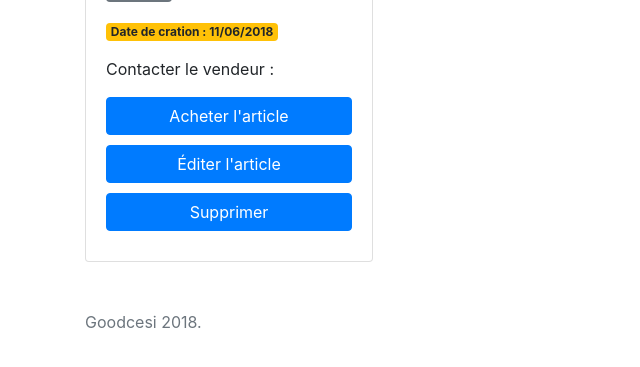
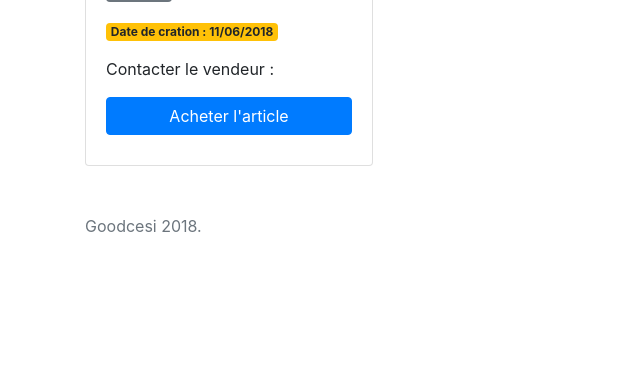
Before and after one commit to teamCesi/good-cesi-s4, a Symfony app: template templates/article/show.html.twig in a window 1280 px wide. Shown: the part 264-631 px from the top of the page, without its empty margins (0-640 px from the left). Run offline with Twig, Linux system fonts and the light colour scheme; the template is opened without the code that fills it, so the values that code supplies are empty; some libraries are stand-ins or nearby versions.

Commit message:
correction bug article

```diff
--- a/templates/article/show.html.twig
+++ b/templates/article/show.html.twig
@@ -21,11 +21,15 @@
         <a href="{{ path('article_acheter', {'id': article.id}) }}" class="btn btn-primary view-article">Acheter l'article</a>
       {% endif %}
 
-      <!-- on vérifie que l'id de l'utilisateur connecté soit le même que le vendeur-->
-      {% if article.utilisateur.id == app.user.id %}
-      <a href="{{ path('article_edit', {'id': article.id}) }}" class="btn btn-primary view-article">Éditer l'article</a>
-      <a href="{{ path('article_delete', {'id': article.id}) }}" class="btn btn-primary view-article">Supprimer</a>
+
+      {% if is_granted("IS_AUTHENTICATED_REMEMBERED") %}
+        <!-- on vérifie que l'id de l'utilisateur connecté soit le même que le vendeur-->
+        {% if article.utilisateur.id == app.user.id %}
+        <a href="{{ path('article_edit', {'id': article.id}) }}" class="btn btn-primary view-article">Éditer l'article</a>
+        <a href="{{ path('article_delete', {'id': article.id}) }}" class="btn btn-primary view-article">Supprimer</a>
+        {% endif %}
       {% endif %}
+
 
     </div>
   </div>
```
